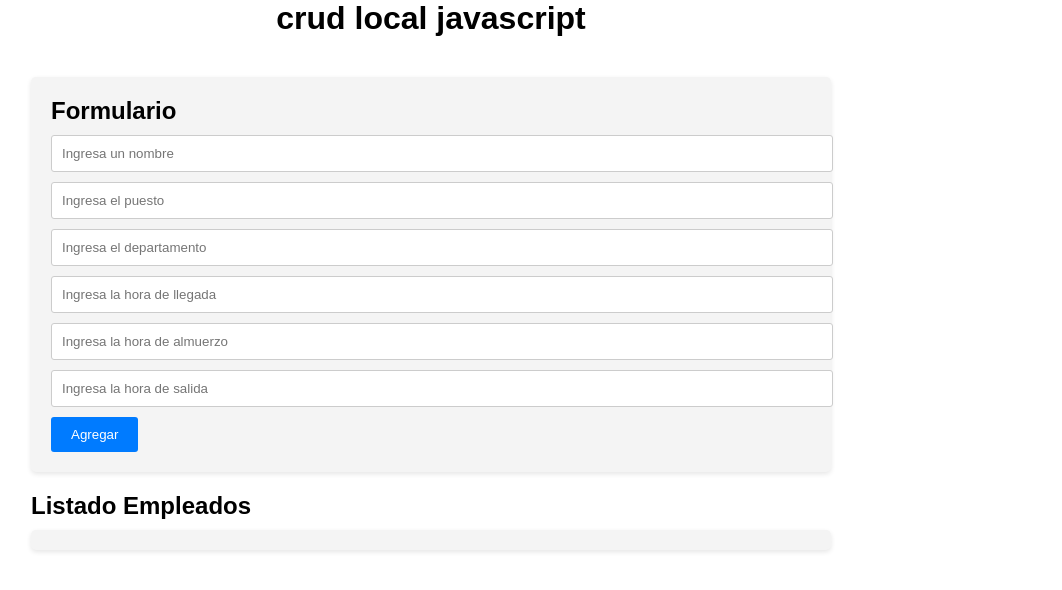
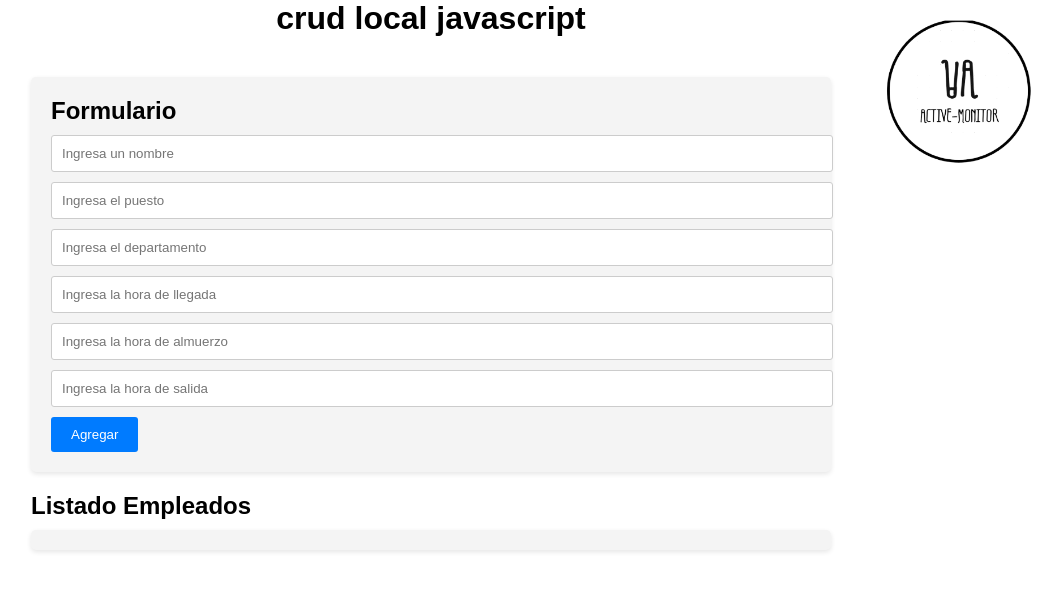
Before and after one commit to BROthers11885533/active-monitorpg3F, a plain HTML site: page index.html in a window 1280 px wide. Shown: the whole page, without its empty margins (209-1271 px from the left). Drawn offline with Linux system fonts and the light colour scheme.

Commit message:
otro commit

```diff
--- a/estilos.css
+++ b/estilos.css
@@ -1,4 +1,3 @@
-/* Reset de estilos para limpiar los valores por defecto del navegador */
 body, h1, h2, form, input, button {
     margin: 0;
     padding: 0;
@@ -6,20 +5,17 @@ body, h1, h2, form, input, button {
     font-family: Arial, sans-serif;
 }
 
-/* Estilo para el contenedor principal */
 .container {
     max-width: 800px;
     margin: 0 auto;
     padding: 20px;
 }
 
-/* Estilo para el título */
 .div-titulo {
     text-align: center;
     margin-bottom: 20px;
 }
 
-/* Estilo para el formulario */
 .div-formulario {
     background-color: #f4f4f4;
     padding: 20px;
@@ -28,10 +24,6 @@ body, h1, h2, form, input, button {
 }
 
 
-
-
-
-/* Estilo para los campos del formulario */
 input {
     width: 100%;
     padding: 10px;
@@ -40,7 +32,6 @@ input {
     border-radius: 3px;
 }
 
-/* Estilo para el botón del formulario */
 button {
     background-color: #007bff;
     color: #fff;
@@ -50,12 +41,10 @@ button {
     cursor: pointer;
 }
 
-/* Estilo para el listado de empleados */
 .div-listado {
     margin-top: 20px;
 }
 
-/* Estilo para los elementos de la lista de empleados */
 .div-empleados {
     background-color: #f4f4f4;
     padding: 10px;
@@ -63,7 +52,24 @@ button {
     box-shadow: 0 2px 5px rgba(0, 0, 0, 0.1);
 }
 
-/* Estilo para los títulos de las secciones */
 h2 {
     margin-bottom: 10px;
 }
+
+.sticky-header {
+    position: fixed;
+    top: 0;
+    right: 0;
+    display: flex;
+    justify-content: flex-end;
+    align-items: center;
+    padding: 20px;
+    width: 10%;
+    background-color: white;
+    z-index: 1000;
+  }
+
+  .logo {
+    width: 150x;
+    height: 150px;
+  }
--- a/index.html
+++ b/index.html
@@ -37,8 +37,12 @@
 
 </div>
 
+<header class="sticky-header">
+    <img src="./Logo.png" alt="Logo" class="logo">
+  </header>
 
    </div>
     <script src="./app.js"></script>
+
 </body>
 </html>
```
Also changed, not shown: Logo.png (added).
